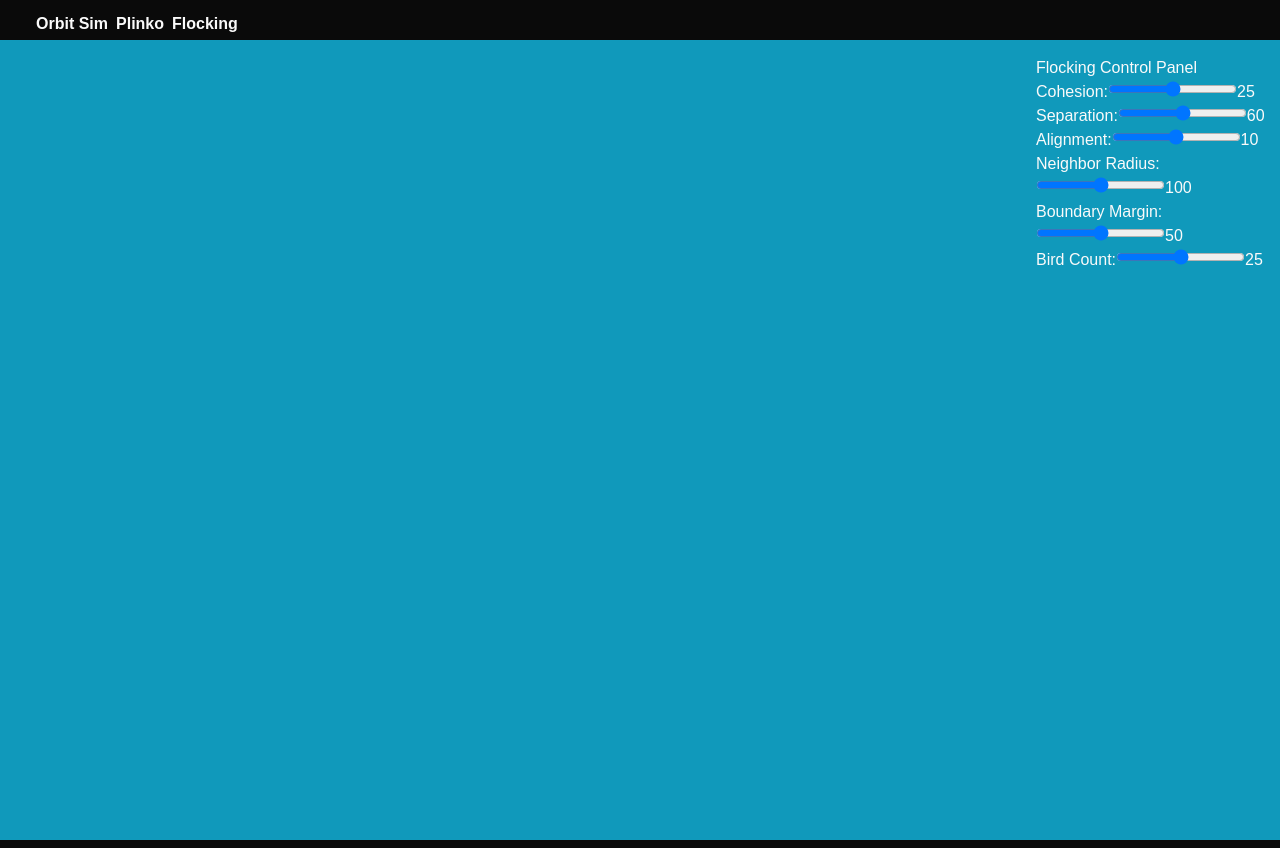
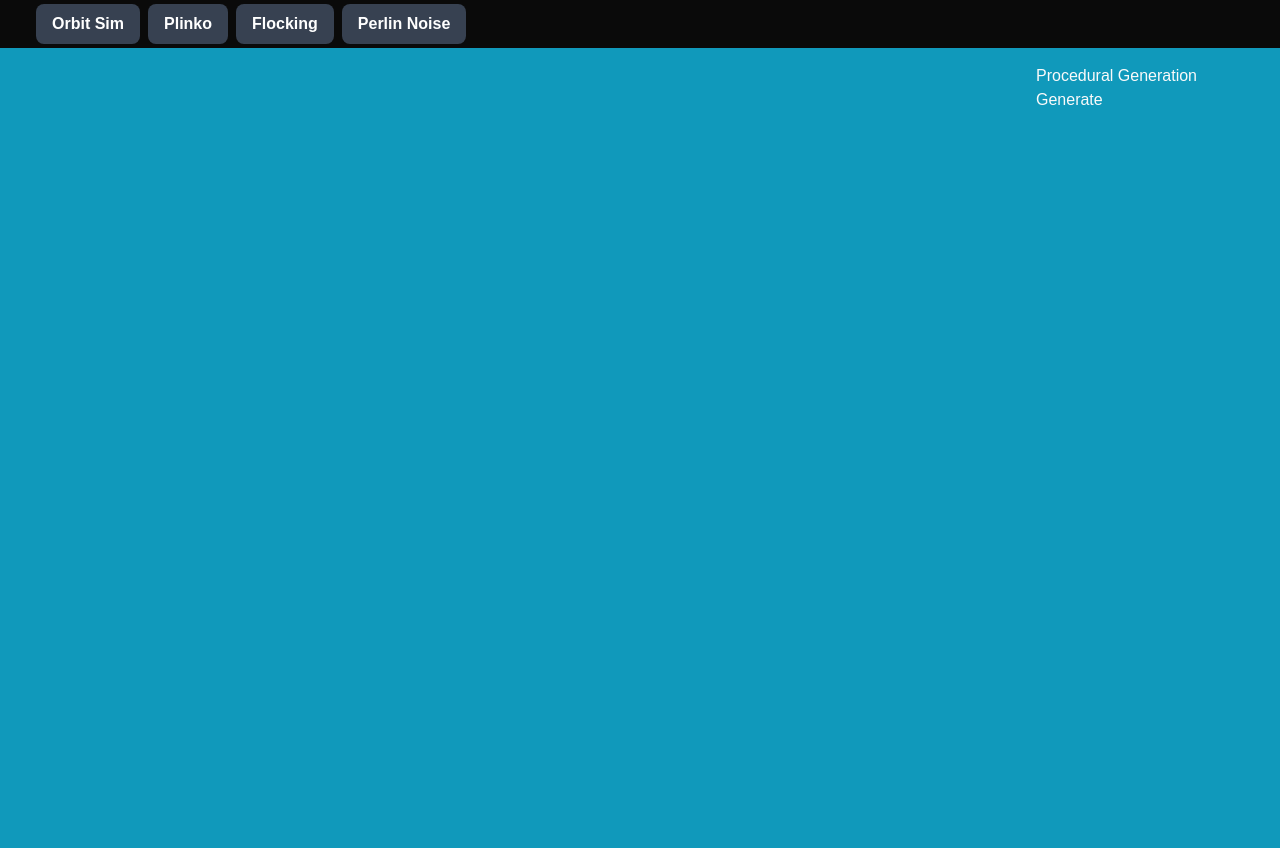
Before and after one commit to parker-buckley/pixijs-simulations, a Next.js app: page / in a window 1280 px wide. Built offline with nearby package versions, Linux system fonts and the light colour scheme.

Commit message:
Clean up nav bar and make perlin noise app

```diff
--- a/components/Nav.tsx
+++ b/components/Nav.tsx
@@ -9,6 +9,8 @@ export default function Nav(
     , setIsPlinkoEnabled
     , isFlockingEnabled
     , setIsFlockingEnabled
+    , isPerlinNoiseEnabled
+    , setIsPerlinNoiseEnabled
   }: {
     isOrbitSimEnabled: boolean
     , setIsOrbitSimEnabled: React.Dispatch<React.SetStateAction<boolean>>
@@ -16,40 +18,40 @@ export default function Nav(
     , setIsPlinkoEnabled: React.Dispatch<React.SetStateAction<boolean>>
     , isFlockingEnabled: boolean
     , setIsFlockingEnabled: React.Dispatch<React.SetStateAction<boolean>>
+    , isPerlinNoiseEnabled: boolean
+    , setIsPerlinNoiseEnabled: React.Dispatch<React.SetStateAction<boolean>>
   }
 ) {
     /*
       Sim Ideas:
         1. Ants: Food source, tracers, and wandering mechanics. Basic animations?
-        2. Game of Life!
-        3. Procedural Rocket Jump Minigame
-        5. Boids Flocking
         6. Fire Sim
-        7. Ecosystem Sim
-        9. Maze Generator
+        7. Ecosystem Sim ( Perlin Noise -> Procedural Tile Gen -> Plant SpriteSheet )
     */
 
     return (
       <div className="w-full flex-grow flex-row lg:flex items-center lg:w-auto hidden">
-        <div className="text-base mt-2 xl:mx-8">
+        <div className="text-base xl:mx-8">
             <button
                 onClick={() => {
+                  setIsOrbitSimEnabled(!isOrbitSimEnabled);
                   if(isFlockingEnabled) setIsFlockingEnabled(!isFlockingEnabled);
-                  setIsOrbitSimEnabled(!isOrbitSimEnabled);
                   if(isPlinkoEnabled) setIsPlinkoEnabled(!isPlinkoEnabled);
+                  if(isPerlinNoiseEnabled) setIsPlinkoEnabled(!isPerlinNoiseEnabled);
                 }}
                 disabled={isOrbitSimEnabled}
-                className="block lg:inline-block text-md font-bold sm:hover:bg-transparent rounded-lg m-1">
+                className="block lg:inline-block text-md font-bold m-1 bg-gray-700 hover:bg-gray-600 text-white py-2 px-4 rounded-lg">
                 Orbit Sim
             </button>
             <button
                 onClick={() => {
+                  setIsPlinkoEnabled(!isPlinkoEnabled);
                   if(isFlockingEnabled) setIsFlockingEnabled(!isFlockingEnabled);
                   if(isOrbitSimEnabled) setIsOrbitSimEnabled(!isOrbitSimEnabled);
-                  setIsPlinkoEnabled(!isPlinkoEnabled);
+                  if(isPerlinNoiseEnabled) setIsPerlinNoiseEnabled(!isPerlinNoiseEnabled);
                 }}
                 disabled={isPlinkoEnabled}
-                className="block lg:inline-block text-md font-bold sm:hover:bg-transparent rounded-lg m-1">
+                className="block lg:inline-block text-md font-bold m-1 bg-gray-700 hover:bg-gray-600 text-white py-2 px-4 rounded-lg">
                 Plinko
             </button>
             <button
@@ -57,10 +59,22 @@ export default function Nav(
                   setIsFlockingEnabled(!isFlockingEnabled);
                   if(isOrbitSimEnabled) setIsOrbitSimEnabled(!isOrbitSimEnabled);
                   if(isPlinkoEnabled) setIsPlinkoEnabled(!isPlinkoEnabled);
+                  if(isPerlinNoiseEnabled) setIsPlinkoEnabled(!isPerlinNoiseEnabled);
                 }}
                 disabled={isFlockingEnabled}
-                className="block lg:inline-block text-md font-bold sm:hover:bg-transparent rounded-lg m-1">
+                className="block lg:inline-block text-md font-bold m-1 bg-gray-700 hover:bg-gray-600 text-white py-2 px-4 rounded-lg">
                 Flocking
+            </button>
+            <button
+                onClick={() => {
+                  setIsPerlinNoiseEnabled(!isPerlinNoiseEnabled);
+                  if(isFlockingEnabled) setIsFlockingEnabled(!isFlockingEnabled);
+                  if(isOrbitSimEnabled) setIsOrbitSimEnabled(!isOrbitSimEnabled);
+                  if(isPlinkoEnabled) setIsPlinkoEnabled(!isPlinkoEnabled);
+                }}
+                disabled={isPerlinNoiseEnabled}
+                className="block lg:inline-block text-md font-bold m-1 bg-gray-700 hover:bg-gray-600 text-white py-2 px-4 rounded-lg">
+                Perlin Noise
             </button>
         </div>
       </div>
--- a/components/OrbitSim.tsx
+++ b/components/OrbitSim.tsx
@@ -22,6 +22,7 @@ const OrbitSim = () => {
 
   const toggleRunPhysics = () => {
     runPhysics = !runPhysics;
+    document.getElementById("pause-physics-checkbox").checked = (runPhysics) ? true: false;
   }
   const toggleShowVelocityVectors = () => {
     showVelocityVectors = !showVelocityVectors;
@@ -325,7 +326,7 @@ const OrbitSim = () => {
     }
 
     applicationWrapper()
-  }, [ pixiContainerRef, appRef, numMoons, setNumMoons, canvasRef ]);
+  }, [ pixiContainerRef, appRef, numMoons, setNumMoons, canvasRef, showOrbitTrails, showVelocityVectors ]);
 
   return (
     <div ref={pixiContainerRef} className="h-screen">
--- /dev/null
+++ b/components/PerlinNoise.tsx
@@ -0,0 +1,76 @@
+import React, { useEffect, useRef } from "react";
+import * as PIXI from "pixi.js";
+
+import { generateTerrain } from "@/lib/perlinNoise/perlinNoise";
+
+const PerlinNoise = () => {
+  const pixiContainerRef = useRef<HTMLDivElement | null>(null); // Ref for container
+  const appRef = useRef<PIXI.Application | null>(null);
+  const canvasRef = useRef<HTMLCanvasElement | null>(null);
+
+  useEffect( () => {
+    const appReady = new Promise<PIXI.Application>((resolve) => {
+      const app = new PIXI.Application();
+      appRef.current = app;
+      resolve(app);
+    });
+
+    const applicationWrapper = async () => {
+      const app = await appReady;
+
+      if (pixiContainerRef.current && appRef.current) {
+        await app.init({ backgroundColor: 0x1099bb, resizeTo: pixiContainerRef.current });
+        canvasRef.current = appRef.current.canvas;
+        canvasRef.current.width = pixiContainerRef.current.clientWidth;
+        canvasRef.current.height = pixiContainerRef.current.clientHeight;
+        canvasRef.current.setAttribute( 'id', 'pixi-canvas ');
+
+        for ( const pixiContainerChild of pixiContainerRef.current.children) {
+            if(
+                pixiContainerChild.getAttribute('id') !== 'pixi-canvas'
+                && pixiContainerChild.tagName === 'CANVAS'
+            ) {
+                pixiContainerChild.remove();
+            }
+        }
+        pixiContainerRef.current.appendChild(app.canvas);
+
+        app.ticker.add(() =>
+          {
+            /* game loop */
+        });
+      }
+
+      return () => {
+        if (appRef.current) {
+          appRef.current.destroy(true, { children: true });
+          appRef.current = null;
+        }
+      };
+    }
+
+    applicationWrapper()
+
+  }, [ pixiContainerRef, appRef, canvasRef ]);
+
+  return (
+    <div ref={pixiContainerRef} className="h-screen">
+      <aside id="default-sidebar" className="fixed right-0 top-50 z-40 w-64 h-screen transition-transform -translate-x-full sm:translate-x-0" aria-label="Sidebar">
+        <div className="h-full px-3 py-4 overflow-y-auto bg-transparent">
+          <div className="control-panel bg-transparent">
+            <h2>Procedural Generation</h2>
+            <div className="slider-group">
+              <input
+                type="button"
+                value="Generate"
+                onClick={(event)=> { generateTerrain() }}
+                ></input>
+            </div>
+          </div>
+        </div>
+      </aside>
+    </div>
+  );
+};
+
+export default PerlinNoise;
--- a/components/SimHomePage.tsx
+++ b/components/SimHomePage.tsx
@@ -5,12 +5,14 @@ import OrbitSim from './OrbitSim'
 import Plinko from './Plinko'
 import Flocking from './Flocking'
 import Nav from './Nav'
+import PerlinNoise from './PerlinNoise'
 
 export default function SimHomePage() {
 
   const [ isOrbitSimEnabled, setIsOrbitSimEnabled ] = useState<boolean>( false );
   const [ isPlinkoEnabled, setIsPlinkoEnabled ] = useState<boolean>( false );
-  const [ isFlockingEnabled, setIsFlockingEnabled ] = useState<boolean>( true );
+  const [ isFlockingEnabled, setIsFlockingEnabled ] = useState<boolean>( false );
+  const [ isPerlinNoiseEnabled, setIsPerlinNoiseEnabled ] = useState<boolean>( true );
 
   return (
     <div className="flex-row h-screen bg-background">
@@ -21,10 +23,13 @@ export default function SimHomePage() {
           setIsPlinkoEnabled={setIsPlinkoEnabled}
           isFlockingEnabled={isFlockingEnabled}
           setIsFlockingEnabled={setIsFlockingEnabled}
+          isPerlinNoiseEnabled={isPerlinNoiseEnabled}
+          setIsPerlinNoiseEnabled={setIsPerlinNoiseEnabled}
         ></Nav>
         { isOrbitSimEnabled && <OrbitSim></OrbitSim>}
         { isPlinkoEnabled && <Plinko></Plinko>}
         { isFlockingEnabled && <Flocking></Flocking>}
+        { isPerlinNoiseEnabled && <PerlinNoise></PerlinNoise>}
     </div>
   )
 }
--- /dev/null
+++ b/lib/perlinNoise/perlinNoise.ts
@@ -0,0 +1,3 @@
+export const generateTerrain = () => {
+    return true;
+}
```
